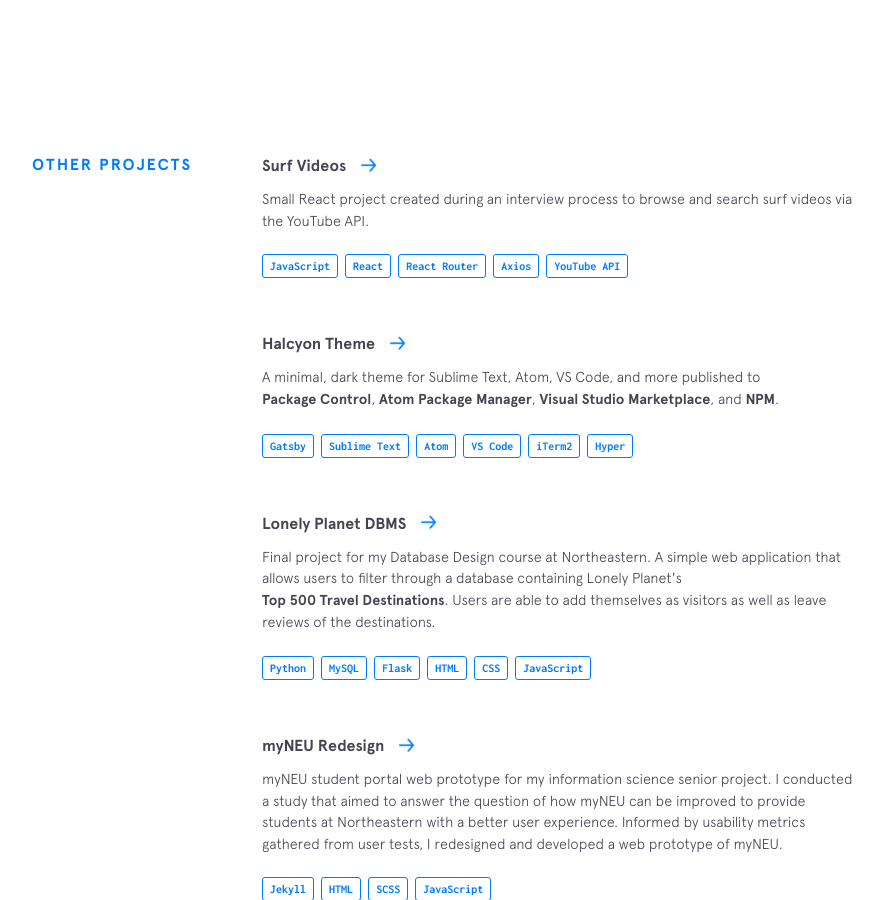
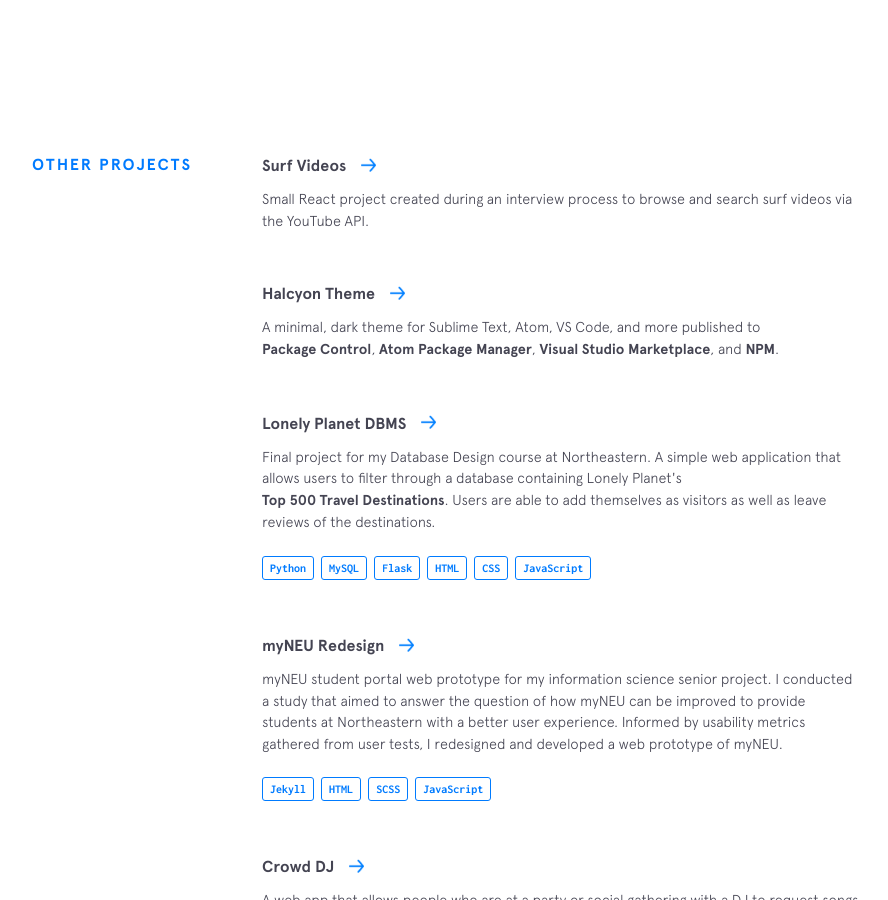
Before and after one commit to nikeshbalami/nikeshbalami.github.io, a Jekyll site: the page built from index.html, in a window 1280 px wide and 900 px high, scrolled down 3893 px. Shown: the whole window, without its empty margins (188-1076 px from the left). Built offline with Jekyll 4.4.1, drawn with Linux system fonts in a browser that asks for light colours; nearby versions of some CDN libraries.

Commit message:
other project

```diff
--- a/_data/other-projects.yml
+++ b/_data/other-projects.yml
@@ -2,24 +2,11 @@
   url: https://github.com/bchiang7/Surf-Videos
   code: https://github.com/bchiang7/Surf-Videos
   description: Small React project created during an interview process to browse and search surf videos via the YouTube API.
-  used:
-    - thing: JavaScript
-    - thing: React
-    - thing: React Router
-    - thing: Axios
-    - thing: YouTube API
 
 - name: Halcyon Theme
   url: https://bchiang7.github.io/halcyon-site/
   code: https://github.com/bchiang7/halcyon-site
   description: A minimal, dark theme for Sublime Text, Atom, VS Code, and more published to <a class="underline-link" href="https://packagecontrol.io/packages/Halcyon%20Theme">Package Control</a>, <a class="underline-link" href="https://atom.io/themes/halcyon-syntax">Atom Package Manager</a>, <a class="underline-link" href="https://marketplace.visualstudio.com/items?itemName=brittanychiang.halcyon-vscode">Visual Studio Marketplace</a>, and <a class="underline-link" href="https://www.npmjs.com/package/hyper-halcyon-theme">NPM</a>.
-  used:
-    - thing: Gatsby
-    - thing: Sublime Text
-    - thing: Atom
-    - thing: VS Code
-    - thing: iTerm2
-    - thing: Hyper
 
 - name: Lonely Planet DBMS
   url: https://github.com/bchiang7/CS3200-Project
```
